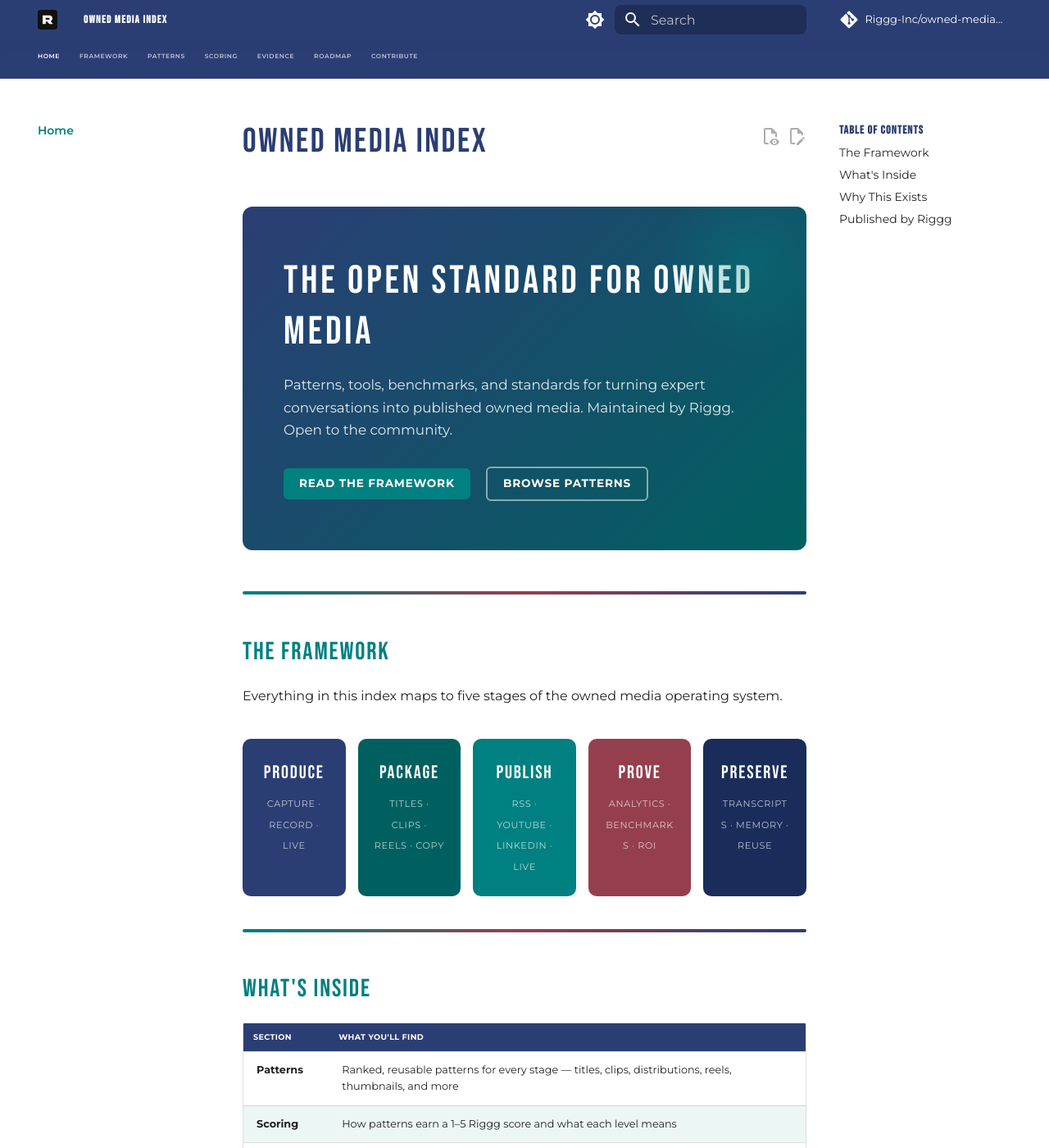
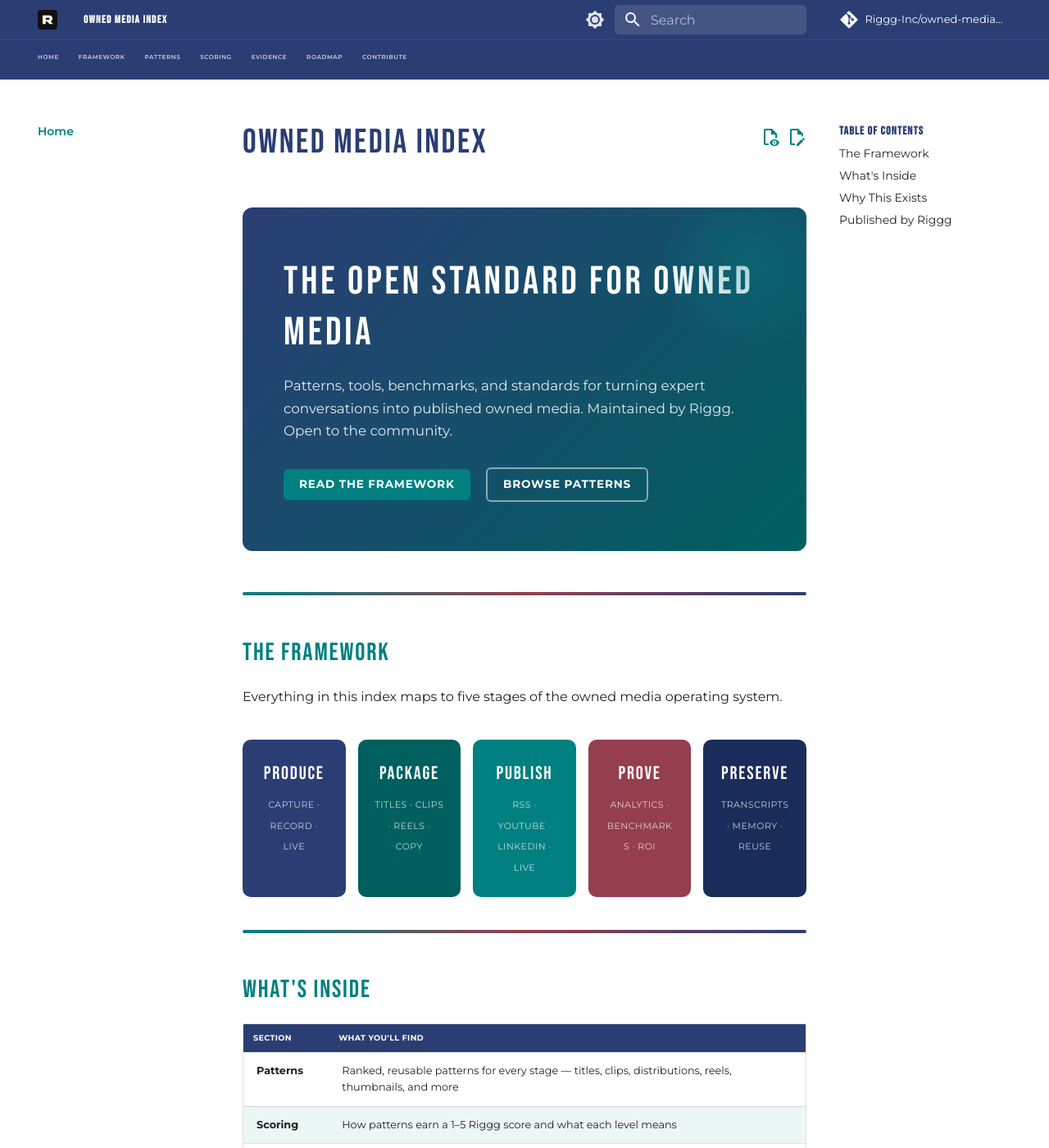
Before and after one commit to Riggg-Inc/owned-media-index, an MkDocs documentation site: the page built from docs/index.md, in a window 1280 px wide and 1400 px high. Shown: the whole window at 82% size. Built offline with MkDocs 1.6.1 and Material for MkDocs 9.7.7, drawn with Linux system fonts in a browser that asks for light colours; comment, search, counter and statistics services are not loaded.

Commit message:
Fix brand CSS: properly scope Material palette variables site-wide

```diff
--- a/docs/stylesheets/extra.css
+++ b/docs/stylesheets/extra.css
@@ -2,20 +2,46 @@
 
 /* ─── Riggg Brand Tokens ─────────────────────────────────────── */
 :root {
-  --riggg-teal:      #008080;
-  --riggg-teal-lt:   #00a0a0;
-  --riggg-teal-dk:   #006060;
-  --riggg-burgundy:  #953F4E;
-  --riggg-navy:      #2B3E74;
-  --riggg-mint:      #ECF6F5;
-  --riggg-cream:     #FFF6E0;
-  --riggg-light-blue:#ECF1FF;
+  --riggg-teal:       #008080;
+  --riggg-teal-lt:    #00a0a0;
+  --riggg-teal-dk:    #006060;
+  --riggg-burgundy:   #953F4E;
+  --riggg-navy:       #2B3E74;
+  --riggg-navy-dk:    #1a2d5a;
+  --riggg-mint:       #ECF6F5;
+  --riggg-cream:      #FFF6E0;
+  --riggg-light-blue: #ECF1FF;
+}
 
-  --md-primary-fg-color:        var(--riggg-teal);
-  --md-primary-fg-color--light: var(--riggg-teal-lt);
-  --md-primary-fg-color--dark:  var(--riggg-teal-dk);
-  --md-accent-fg-color:         var(--riggg-burgundy);
-  --md-accent-fg-color--transparent: rgba(149,63,78,0.1);
+/* ─── Material Palette: Light Mode ──────────────────────────── */
+[data-md-color-primary="custom"] {
+  --md-primary-fg-color:              var(--riggg-teal);
+  --md-primary-fg-color--light:       var(--riggg-teal-lt);
+  --md-primary-fg-color--dark:        var(--riggg-teal-dk);
+  --md-primary-bg-color:              #ffffff;
+  --md-primary-bg-color--light:       rgba(255, 255, 255, 0.7);
+}
+
+[data-md-color-accent="custom"] {
+  --md-accent-fg-color:               var(--riggg-burgundy);
+  --md-accent-fg-color--transparent:  rgba(149, 63, 78, 0.1);
+  --md-accent-bg-color:               #ffffff;
+  --md-accent-bg-color--light:        rgba(255, 255, 255, 0.7);
+}
+
+/* ─── Material Palette: Dark Mode ───────────────────────────── */
+[data-md-color-scheme="slate"][data-md-color-primary="custom"] {
+  --md-primary-fg-color:              var(--riggg-teal-lt);
+  --md-primary-fg-color--light:       var(--riggg-teal);
+  --md-primary-fg-color--dark:        var(--riggg-teal-dk);
+  --md-primary-bg-color:              rgba(255, 255, 255, 0.1);
+  --md-primary-bg-color--light:       rgba(255, 255, 255, 0.05);
+  --md-default-bg-color:              #1a2535;
+}
+
+[data-md-color-scheme="slate"][data-md-color-accent="custom"] {
+  --md-accent-fg-color:               #c46070;
+  --md-accent-fg-color--transparent:  rgba(196, 96, 112, 0.1);
 }
 
 /* ─── Typography ─────────────────────────────────────────────── */
@@ -38,40 +64,165 @@
 .md-typeset h2 { color: var(--riggg-teal); font-size: 1.9em; }
 .md-typeset h3 { color: var(--riggg-navy); font-size: 1.4em; }
 
-/* ─── Header & Nav ───────────────────────────────────────────── */
+[data-md-color-scheme="slate"] .md-typeset h1 { color: #eceff4; }
+[data-md-color-scheme="slate"] .md-typeset h2 { color: var(--riggg-teal-lt); }
+[data-md-color-scheme="slate"] .md-typeset h3 { color: #d0d8f0; }
+
+/* ─── Header ─────────────────────────────────────────────────── */
 .md-header {
   background-color: var(--riggg-navy) !important;
-  box-shadow: 0 2px 12px rgba(43,62,116,0.3);
+  box-shadow: 0 2px 12px rgba(43, 62, 116, 0.4) !important;
 }
 
 .md-header__title {
   font-family: 'Bebas Neue', sans-serif;
   letter-spacing: 0.1em;
   font-size: 1.3em;
+  color: #ffffff !important;
 }
 
+.md-header__button {
+  color: rgba(255, 255, 255, 0.85) !important;
+}
+
+.md-header__button:hover {
+  color: #ffffff !important;
+  opacity: 1 !important;
+}
+
+/* ─── Navigation Tabs ────────────────────────────────────────── */
 .md-tabs {
   background-color: var(--riggg-navy) !important;
+  border-top: 1px solid rgba(255,255,255,0.08) !important;
 }
 
 .md-tabs__link {
-  font-family: 'Montserrat', sans-serif;
-  font-weight: 600;
-  font-size: 0.75em;
-  letter-spacing: 0.08em;
-  text-transform: uppercase;
+  font-family: 'Montserrat', sans-serif !important;
+  font-weight: 600 !important;
+  font-size: 0.72em !important;
+  letter-spacing: 0.08em !important;
+  text-transform: uppercase !important;
+  color: rgba(255, 255, 255, 0.75) !important;
+  opacity: 1 !important;
 }
 
-/* ─── Sidebar ────────────────────────────────────────────────── */
+.md-tabs__link:hover,
+.md-tabs__link--active {
+  color: #ffffff !important;
+  opacity: 1 !important;
+}
+
+.md-tabs__indicator {
+  background-color: var(--riggg-teal) !important;
+}
+
+/* ─── Search ─────────────────────────────────────────────────── */
+.md-search__form {
+  background-color: rgba(255, 255, 255, 0.12) !important;
+  border-radius: 6px !important;
+}
+
+.md-search__input {
+  color: #ffffff !important;
+}
+
+.md-search__input::placeholder {
+  color: rgba(255, 255, 255, 0.6) !important;
+}
+
+/* ─── Sidebar + Navigation ───────────────────────────────────── */
 .md-nav__title {
-  font-family: 'Bebas Neue', sans-serif;
-  letter-spacing: 0.08em;
-  color: var(--riggg-navy);
+  font-family: 'Bebas Neue', sans-serif !important;
+  letter-spacing: 0.08em !important;
+  color: var(--riggg-navy) !important;
+}
+
+.md-nav__link:hover,
+.md-nav__link:focus {
+  color: var(--riggg-teal) !important;
 }
 
 .md-nav__link--active {
   color: var(--riggg-teal) !important;
-  font-weight: 600;
+  font-weight: 600 !important;
+}
+
+[data-md-color-scheme="slate"] .md-nav__title {
+  color: var(--riggg-teal-lt) !important;
+}
+
+/* ─── Links ──────────────────────────────────────────────────── */
+.md-typeset a {
+  color: var(--riggg-teal) !important;
+}
+
+.md-typeset a:hover {
+  color: var(--riggg-teal-lt) !important;
+}
+
+/* ─── Buttons ────────────────────────────────────────────────── */
+.md-typeset .md-button {
+  background-color: var(--riggg-teal) !important;
+  border-color: var(--riggg-teal) !important;
+  border-radius: 6px !important;
+  font-family: 'Montserrat', sans-serif !important;
+  font-weight: 700 !important;
+  letter-spacing: 0.04em !important;
+  color: #ffffff !important;
+}
+
+.md-typeset .md-button:hover {
+  background-color: var(--riggg-teal-lt) !important;
+  border-color: var(--riggg-teal-lt) !important;
+}
+
+.md-typeset .md-button--secondary {
+  background-color: transparent !important;
+  border-color: var(--riggg-navy) !important;
+  color: var(--riggg-navy) !important;
+}
+
+.md-typeset .md-button--secondary:hover {
+  background-color: var(--riggg-navy) !important;
+  color: #ffffff !important;
+}
+
+/* ─── Tables ─────────────────────────────────────────────────── */
+.md-typeset table:not([class]) th {
+  background-color: var(--riggg-navy) !important;
+  color: #ffffff !important;
+  font-family: 'Montserrat', sans-serif !important;
+  font-weight: 700 !important;
+  letter-spacing: 0.04em !important;
+  text-transform: uppercase !important;
+  font-size: 0.75em !important;
+}
+
+.md-typeset table:not([class]) tr:nth-child(even) td {
+  background-color: var(--riggg-mint) !important;
+}
+
+/* ─── Code blocks ────────────────────────────────────────────── */
+.md-typeset code {
+  color: var(--riggg-burgundy) !important;
+  background-color: rgba(149, 63, 78, 0.08) !important;
+}
+
+/* ─── Footer ─────────────────────────────────────────────────── */
+.md-footer {
+  background-color: var(--riggg-navy) !important;
+}
+
+.md-footer-meta {
+  background-color: var(--riggg-navy-dk) !important;
+}
+
+.md-footer__link {
+  color: rgba(255, 255, 255, 0.7) !important;
+}
+
+.md-footer__link:hover {
+  color: #ffffff !important;
 }
 
 /* ─── Hero Banner ────────────────────────────────────────────── */
@@ -96,16 +247,16 @@
 }
 
 .riggg-hero h1 {
-  font-family: 'Bebas Neue', sans-serif;
-  font-size: 3em;
-  letter-spacing: 0.08em;
+  font-family: 'Bebas Neue', sans-serif !important;
+  font-size: 3em !important;
+  letter-spacing: 0.08em !important;
   color: #fff !important;
-  margin: 0 0 0.4em;
+  margin: 0 0 0.4em !important;
 }
 
 .riggg-hero p {
   font-size: 1.05em;
-  color: rgba(255,255,255,0.88);
+  color: rgba(255, 255, 255, 0.88);
   margin: 0 0 1.5rem;
   max-width: 600px;
   line-height: 1.65;
@@ -114,7 +265,7 @@
 .riggg-hero .riggg-btn {
   display: inline-block;
   background: var(--riggg-teal);
-  color: #fff;
+  color: #fff !important;
   padding: 0.6em 1.4em;
   border-radius: 6px;
   font-family: 'Montserrat', sans-serif;
@@ -122,21 +273,24 @@
   font-size: 0.85em;
   letter-spacing: 0.06em;
   text-transform: uppercase;
-  text-decoration: none;
+  text-decoration: none !important;
   margin-right: 0.75rem;
   transition: background 0.2s;
 }
 
-.riggg-hero .riggg-btn:hover { background: var(--riggg-teal-lt); }
+.riggg-hero .riggg-btn:hover {
+  background: var(--riggg-teal-lt);
+  color: #fff !important;
+}
 
 .riggg-hero .riggg-btn--outline {
   background: transparent;
-  border: 2px solid rgba(255,255,255,0.5);
+  border: 2px solid rgba(255, 255, 255, 0.5);
 }
 
 .riggg-hero .riggg-btn--outline:hover {
   border-color: #fff;
-  background: rgba(255,255,255,0.08);
+  background: rgba(255, 255, 255, 0.1);
 }
 
 /* ─── Framework Pipeline Cards ───────────────────────────────── */
@@ -150,12 +304,10 @@
 .riggg-step {
   flex: 1;
   min-width: 120px;
-  background: var(--riggg-navy);
   color: #fff;
   border-radius: 10px;
   padding: 1.2rem 1rem;
   text-align: center;
-  position: relative;
 }
 
 .riggg-step .step-label {
@@ -167,105 +319,56 @@
 }
 
 .riggg-step .step-sub {
-  font-size: 0.7em;
-  color: rgba(255,255,255,0.7);
+  font-size: 0.68em;
+  color: rgba(255, 255, 255, 0.75);
   text-transform: uppercase;
-  letter-spacing: 0.06em;
+  letter-spacing: 0.05em;
 }
 
-.riggg-step:nth-child(1) { background: var(--riggg-navy); }
-.riggg-step:nth-child(2) { background: var(--riggg-teal-dk); }
-.riggg-step:nth-child(3) { background: var(--riggg-teal); }
-.riggg-step:nth-child(4) { background: var(--riggg-burgundy); }
-.riggg-step:nth-child(5) { background: #1a2d5a; }
+.riggg-step:nth-child(1) { background-color: var(--riggg-navy); }
+.riggg-step:nth-child(2) { background-color: var(--riggg-teal-dk); }
+.riggg-step:nth-child(3) { background-color: var(--riggg-teal); }
+.riggg-step:nth-child(4) { background-color: var(--riggg-burgundy); }
+.riggg-step:nth-child(5) { background-color: var(--riggg-navy-dk); }
 
 /* ─── Score Badges ───────────────────────────────────────────── */
 .score-badge {
   display: inline-flex;
   align-items: center;
   gap: 0.3em;
-  background: var(--riggg-navy);
-  color: #fff;
   padding: 0.25em 0.7em;
   border-radius: 20px;
   font-family: 'Montserrat', sans-serif;
   font-weight: 700;
   font-size: 0.78em;
   letter-spacing: 0.04em;
+  color: #fff;
 }
 
-.score-5 { background: var(--riggg-teal); }
-.score-4 { background: #2d8a5e; }
-.score-3 { background: #8a7a2d; }
-.score-2 { background: #8a4a2d; }
-.score-1 { background: var(--riggg-burgundy); }
+.score-5 { background-color: var(--riggg-teal); }
+.score-4 { background-color: #2d8a5e; }
+.score-3 { background-color: #8a7a2d; }
+.score-2 { background-color: #8a4a2d; }
+.score-1 { background-color: var(--riggg-burgundy); }
 
-/* ─── Admonitions ────────────────────────────────────────────── */
-.md-typeset .admonition.riggg,
-.md-typeset details.riggg {
-  border-color: var(--riggg-teal);
-}
-
-.md-typeset .admonition.riggg > .admonition-title,
-.md-typeset details.riggg > summary {
-  background-color: rgba(0,128,128,0.12);
-  color: var(--riggg-teal);
-}
-
-/* ─── Footer ─────────────────────────────────────────────────── */
-.md-footer {
-  background-color: var(--riggg-navy);
-}
-
-.md-footer-meta {
-  background-color: #1a2d5a;
-}
-
-/* ─── Buttons / CTA ──────────────────────────────────────────── */
-.md-typeset .md-button {
-  background-color: var(--riggg-teal);
-  border-color: var(--riggg-teal);
-  color: #fff;
-  font-family: 'Montserrat', sans-serif;
-  font-weight: 700;
-  letter-spacing: 0.05em;
-}
-
-.md-typeset .md-button:hover {
-  background-color: var(--riggg-teal-lt);
-  border-color: var(--riggg-teal-lt);
-}
-
-.md-typeset .md-button--secondary {
-  background-color: transparent;
-  border-color: var(--riggg-navy);
-  color: var(--riggg-navy);
-}
-
-/* ─── Tables ─────────────────────────────────────────────────── */
-.md-typeset table th {
-  background-color: var(--riggg-navy);
-  color: #fff;
-  font-family: 'Montserrat', sans-serif;
-  font-weight: 700;
-  letter-spacing: 0.04em;
-  text-transform: uppercase;
-  font-size: 0.75em;
-}
-
-.md-typeset table tr:nth-child(even) {
-  background-color: var(--riggg-mint);
-}
-
-/* ─── Search ─────────────────────────────────────────────────── */
-.md-search__form {
-  border-radius: 8px;
-}
-
-/* ─── Halftone accent (decorative) ──────────────────────────── */
+/* ─── Accent Bar ─────────────────────────────────────────────── */
 .riggg-accent-bar {
   height: 4px;
   background: linear-gradient(90deg, var(--riggg-teal), var(--riggg-burgundy), var(--riggg-navy));
   border-radius: 2px;
   margin: 1.5rem 0;
 }
+
+/* ─── Admonitions ────────────────────────────────────────────── */
+.md-typeset .admonition {
+  border-left-color: var(--riggg-teal) !important;
+}
+
+.md-typeset .admonition-title {
+  background-color: rgba(0, 128, 128, 0.1) !important;
+}
+
+/* ─── TOC ────────────────────────────────────────────────────── */
+.md-nav--secondary .md-nav__link--active {
+  color: var(--riggg-teal) !important;
+}
```
